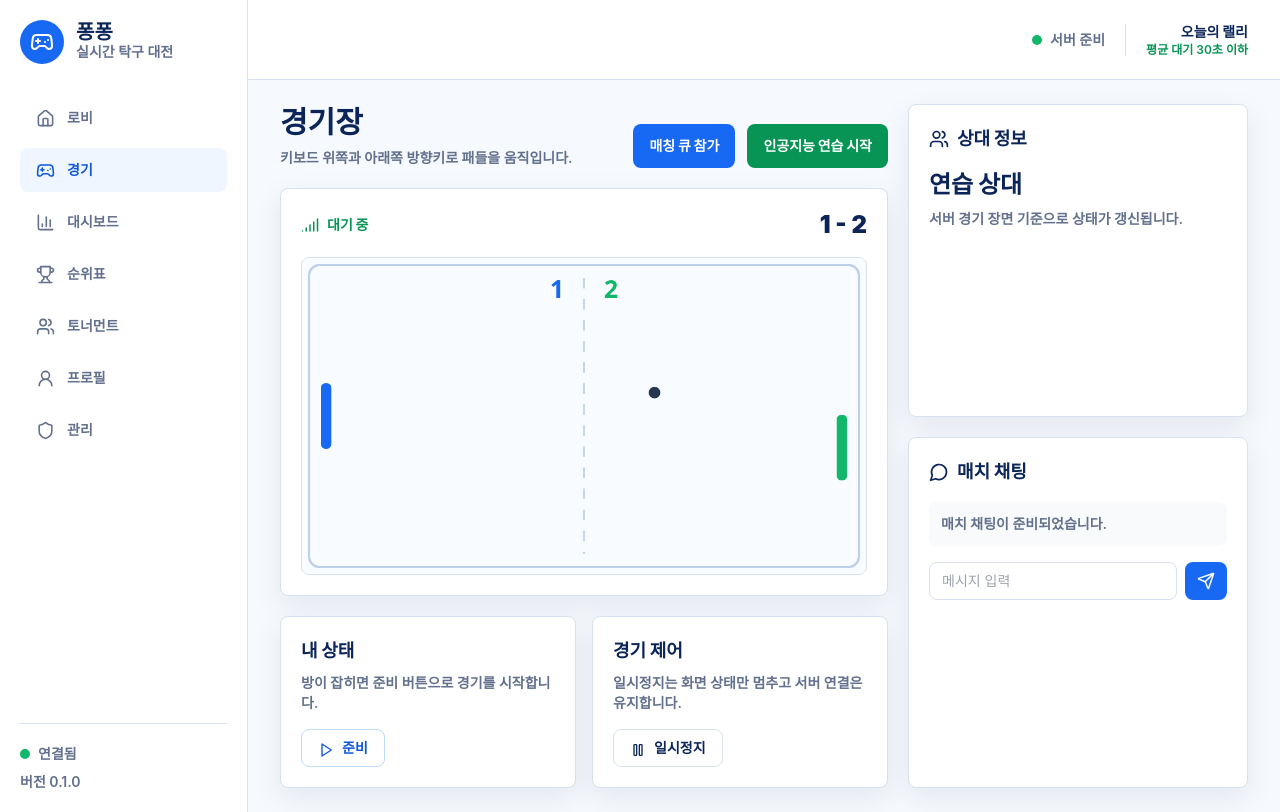
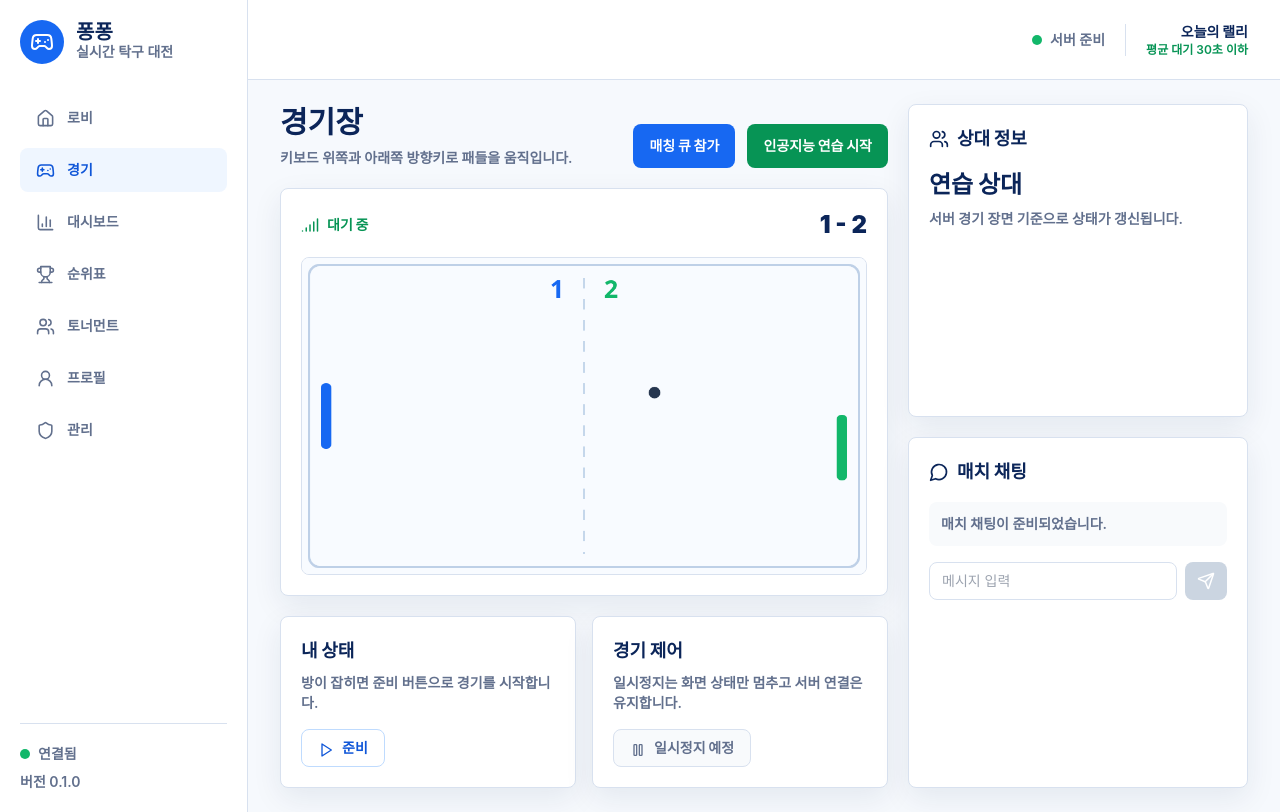
Before and after one commit to woopinbell/pong-pong, a Next.js app in the folder apps/web/: page /play in a window 1280 px wide. Built offline with nearby package versions, Linux system fonts and the light colour scheme; no server answers.

Commit message:
feat(play): 경기 채팅 입력 연결

```diff
--- a/apps/web/src/app/play/page.tsx
+++ b/apps/web/src/app/play/page.tsx
@@ -15,6 +15,7 @@ export default function PlayPage() {
   const [roomId, setRoomId] = useState<string | null>(null);
   const [status, setStatus] = useState("대기 중");
   const [messages, setMessages] = useState<string[]>(["매치 채팅이 준비되었습니다."]);
+  const [chatInput, setChatInput] = useState("");
   const socketRef = useRef<WebSocket | null>(null);
 
   const score = useMemo(() => `${snapshot.leftScore} - ${snapshot.rightScore}`, [snapshot]);
@@ -71,6 +72,14 @@ export default function PlayPage() {
     }
   }
 
+  function sendChat(event: React.FormEvent<HTMLFormElement>) {
+    event.preventDefault();
+    const body = chatInput.trim();
+    if (!socketRef.current || !roomId || !body) return;
+    socketRef.current.send(JSON.stringify({ type: "chat.send", scope: "match", roomId, body }));
+    setChatInput("");
+  }
+
   return (
     <AppShell>
       <div className="grid gap-5 xl:grid-cols-[1fr_340px]">
@@ -110,9 +119,9 @@ export default function PlayPage() {
             <div className="card p-5">
               <h2 className="text-lg font-black text-ink">경기 제어</h2>
               <p className="mt-2 text-sm font-semibold text-muted">일시정지는 화면 상태만 멈추고 서버 연결은 유지합니다.</p>
-              <button className="focus-ring mt-4 rounded-lg border border-line px-4 py-2 text-sm font-black text-ink">
+              <button className="mt-4 cursor-not-allowed rounded-lg border border-line bg-slate-50 px-4 py-2 text-sm font-black text-muted" disabled title="추후 경기 제어 설계에서 다룹니다.">
                 <Pause size={16} className="mr-2 inline" />
-                일시정지
+                일시정지 예정
               </button>
             </div>
           </section>
@@ -136,12 +145,17 @@ export default function PlayPage() {
                 </div>
               ))}
             </div>
-            <div className="mt-4 flex gap-2">
-              <input className="focus-ring min-w-0 flex-1 rounded-lg border border-line px-3 py-2 text-sm" placeholder="메시지 입력" />
-              <button className="focus-ring rounded-lg bg-blue-600 px-3 text-white" aria-label="보내기">
+            <form className="mt-4 flex gap-2" onSubmit={sendChat}>
+              <input
+                className="focus-ring min-w-0 flex-1 rounded-lg border border-line px-3 py-2 text-sm"
+                placeholder="메시지 입력"
+                value={chatInput}
+                onChange={(event) => setChatInput(event.target.value)}
+              />
+              <button className="focus-ring rounded-lg bg-blue-600 px-3 text-white disabled:cursor-not-allowed disabled:bg-slate-300" aria-label="보내기" disabled={!roomId || !chatInput.trim()}>
                 <Send size={18} />
               </button>
-            </div>
+            </form>
           </div>
         </aside>
       </div>
```
